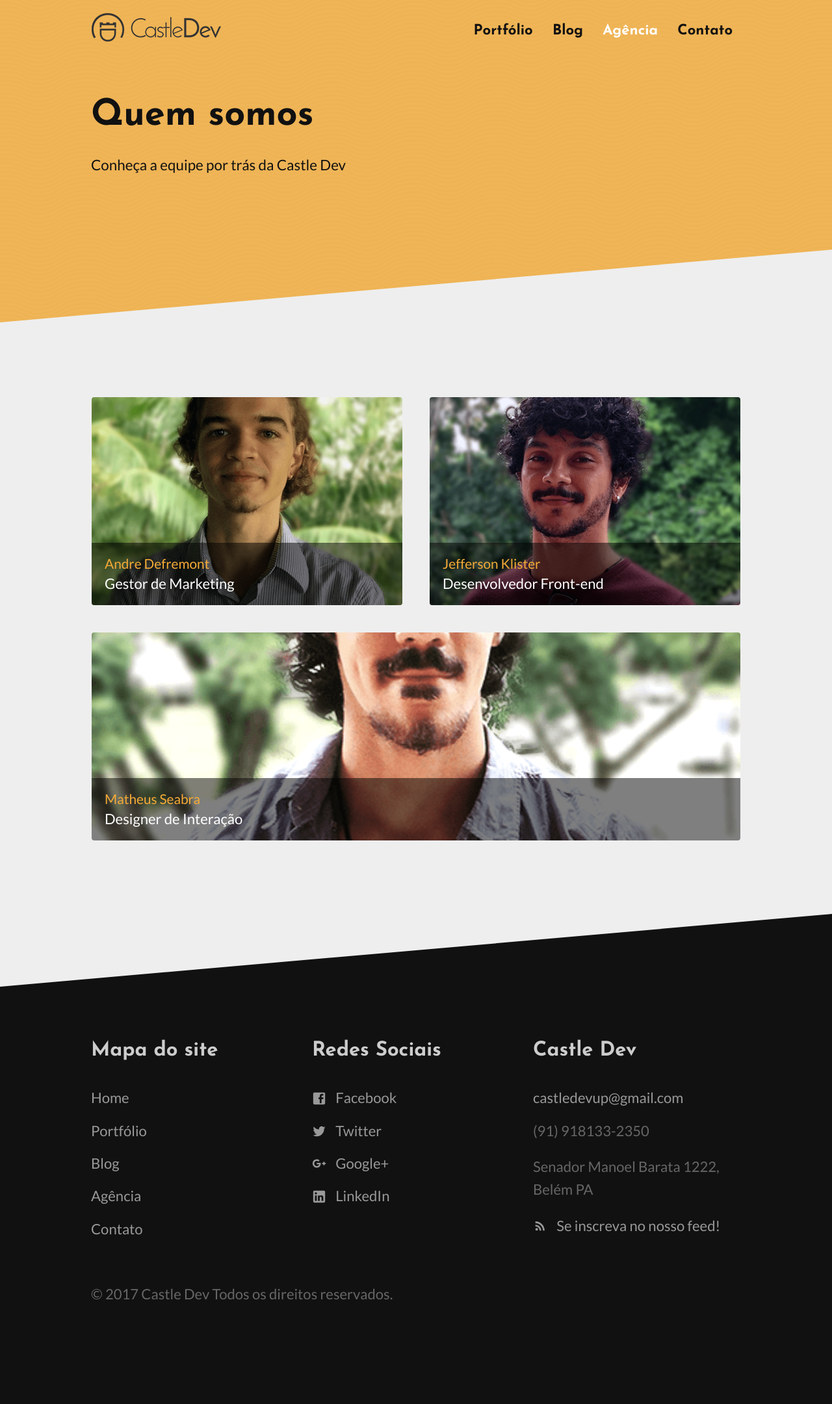
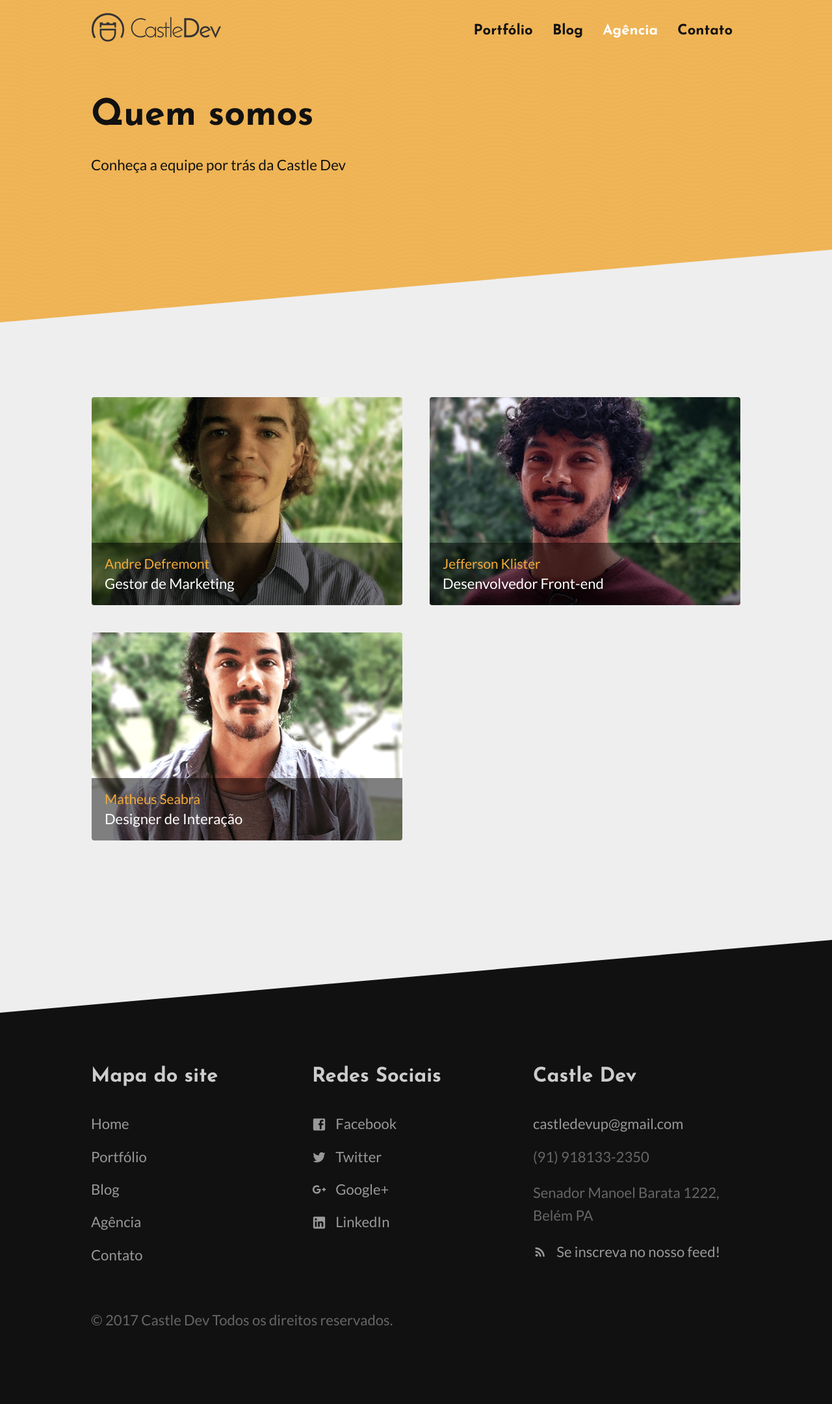
Before and after one commit to jeffklister/urban, a Jekyll site: the page built from about.html, in a window 1280 px wide. Shown: the whole page at 65% size. Built offline with Jekyll 4.4.1, drawn with Linux system fonts in a browser that asks for light colours; before the commit the page ends 2120 px from its top, so only the background shows below that.

Commit message:
agencia ajuste

```diff
--- a/about.html
+++ b/about.html
@@ -10,6 +10,8 @@
 			{% for member in site.staff_members %}
 				<li>{% include staff-member.html member=member %}</li>
 			{% endfor %}
+			<li class="filler"></li>
+			<li class="filler"></li>
 		</ul>
 	</div>
 </section>
```
